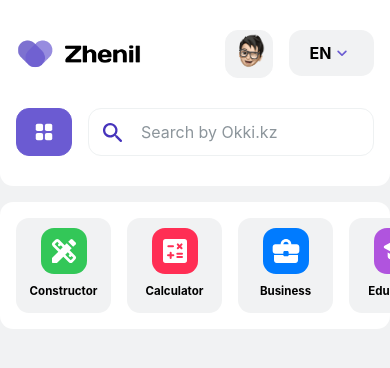
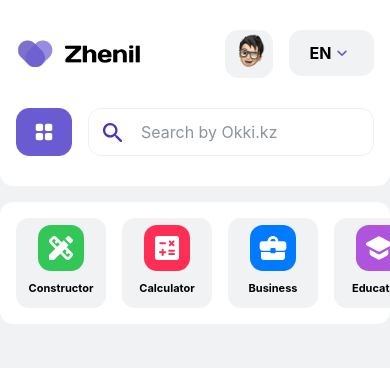
Before and after one commit to DreamerView/zhenil-next, a Next.js app: page / in a window 390 px wide. Shown: the top 368 px of the page. Built offline with nearby package versions, Linux system fonts and the light colour scheme.

Commit message:
tab changed

```diff
--- a/styles/index_main.module.css
+++ b/styles/index_main.module.css
@@ -118,8 +118,8 @@
     }
     div.main__menu_nav_block {
         background-color: var(--nav_menu_c);
-        width:95px;
-        height:95px;
+        width:90px;
+        height:90px;
         border-radius: 13px;
         margin: 0 8px;
         cursor: pointer;
@@ -130,7 +130,7 @@
     }
     span.nav_header {
         margin-top:4px;
-        font-size: 11.5px;
+        font-size: 11px;
         text-align: center;
         font-weight: 700;
     }
```
